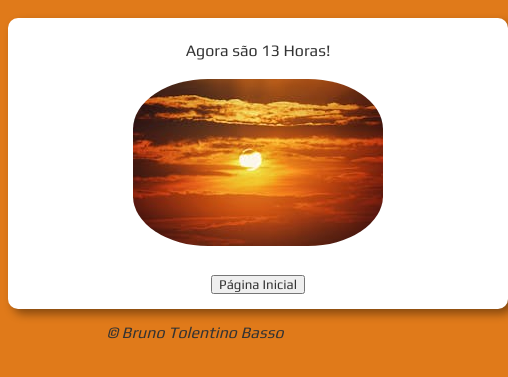
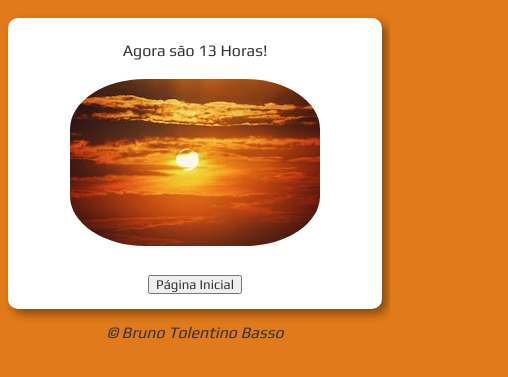
Before and after one commit to BrunoTolentino/Portifolio-JS, a plain HTML site: page Projetos/Hora do Dia/Hora-do-Dia.html in a window 390 px wide. Shown: the part 57-434 px from the top of the page, 508 px wide, since content can reach past the window. Drawn offline with Linux system fonts and the light colour scheme.

Commit message:
Att
Atualizado medias-queries para maior responsividade

```diff
--- a/Projetos/Analisador de Números/estilo.css
+++ b/Projetos/Analisador de Números/estilo.css
@@ -20,7 +20,7 @@ section{
     border-radius: 10px;
     display: grid;
     padding: 15px;
-    width: 500px;
+    max-width: 500px;
     margin: auto;
     box-shadow: 5px 5px 10px rgba(0, 0, 0, 0.404);
 }
--- a/Projetos/Contador/estilo.css
+++ b/Projetos/Contador/estilo.css
@@ -21,7 +21,7 @@ section{
     display: grid;
     border-radius: 10px;
     padding: 15px;
-    width: 500px;
+    max-width: 500px;
     margin: auto;
     box-shadow: 5px 5px 10px rgba(0, 0, 0, 0.404);
 }
--- a/Projetos/Gerador de Tabuada/estilo.css
+++ b/Projetos/Gerador de Tabuada/estilo.css
@@ -22,7 +22,7 @@ section{
     display: grid;
     border-radius: 10px;
     padding: 15px;
-    width: 500px;
+    max-width: 500px;
     margin: auto;
     box-shadow: 5px 5px 10px rgba(0, 0, 0, 0.404);
 }
--- a/Projetos/Hora do Dia/estilo.css
+++ b/Projetos/Hora do Dia/estilo.css
@@ -22,7 +22,7 @@ section{
     display: grid;
     border-radius: 10px;
     padding: 15px;
-    width: 500px;
+    max-width: 500px;
     margin: auto;
     box-shadow: 5px 5px 10px rgba(0, 0, 0, 0.404);
 }
--- a/Projetos/Verificador de Idade/estilo.css
+++ b/Projetos/Verificador de Idade/estilo.css
@@ -22,7 +22,7 @@ section{
     display: grid;
     border-radius: 10px;
     padding: 15px;
-    width: 500px;
+    max-width: 500px;
     margin: auto;
     box-shadow: 5px 5px 10px rgba(0, 0, 0, 0.404);
 }
--- a/styles.css
+++ b/styles.css
@@ -131,7 +131,11 @@ strong{
     html{
         /*Porcentagem da Fonte Padrão do Navegador do Usuário*/
         font-size: 42.5%;
-        overflow-x: hidden;
+        overflow: scroll;
+    }
+    body{
+        height: 100%;
+        width: 100%;
     }
     .projeto{
         grid-column: 1;
```
